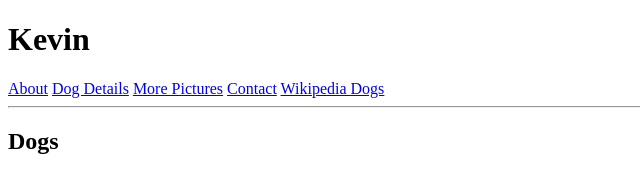
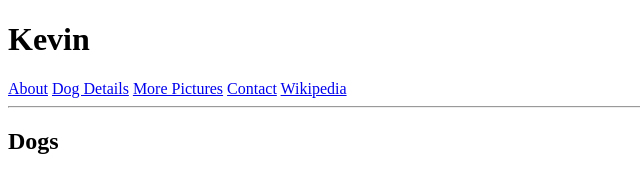
Before and after one commit to kevwang424/dogs_site, a plain HTML site: page more_pictures.html in a window 1280 px wide. Shown: the full height of the page, 0-640 px from the left. Drawn offline with Linux system fonts and the light colour scheme.

Commit message:
additional for more_pictures.html

```diff
--- a/more_pictures.html
+++ b/more_pictures.html
@@ -10,7 +10,7 @@
     <a href="dog_details.html">Dog Details</a>
     <a href="more_pictures.html">More Pictures</a>
     <a href="contact.html">Contact</a>
-    <a href="https://en.wikipedia.org/wiki/Dog">Wikipedia Dogs</a>
+    <a href="https://en.wikipedia.org/wiki/Dog" target="_blank">Wikipedia</a>
     <hr>
     <h2>Dogs</h2>
   </body>
```
